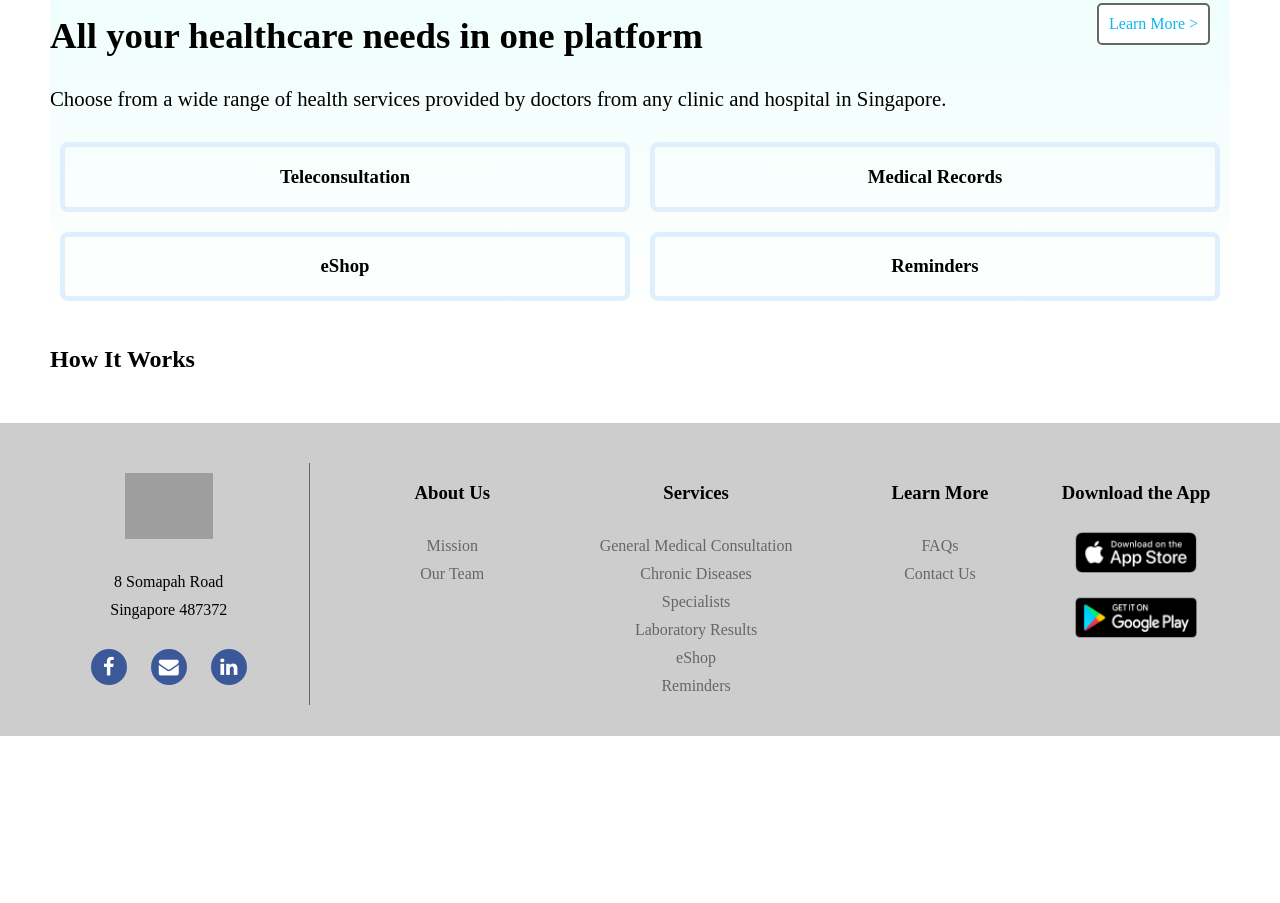
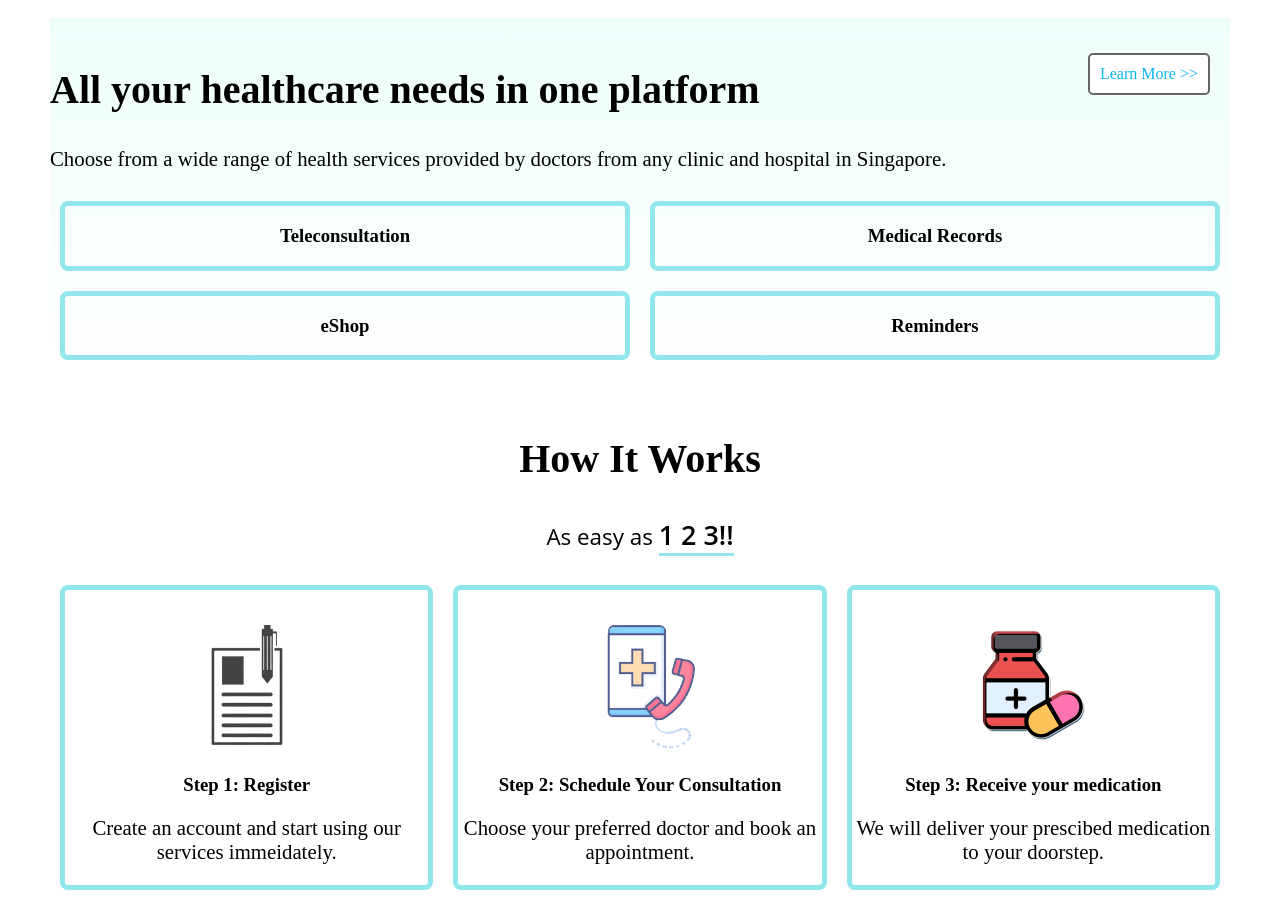
Before and after one commit to JKangg/Hospi-All, a plain HTML site: page HospiAll/index.html in a window 1280 px wide. Shown: the part 501-1404 px from the top of the page. Before the commit the page ends 1237 px from the top, so only its background shows below. Drawn offline with Linux system fonts and the light colour scheme; grey boxes are pictures that could not be loaded.

```diff
--- a/HospiAll/css/How it Works stylesheet.css
+++ b/HospiAll/css/How it Works stylesheet.css
@@ -25,16 +25,51 @@
 	font-size: 30px;
 	margin-top: 0px;
 }
-.step1{
-	background: linear-gradient(to right, #ffffff 0%, #FAFAFA 60%, #FAFAFA 100%)
+
+p{
+	line-height: 1.5;
+	text-align: justify;
 }
+
 .step1-text, .step3-text, .step5-text, .step7-text{
 	width: 30%;
 	display: inline-block;
 	font-size: 20px;
 	margin: 0px 140px 0px 230px;
 }
-.step1 img{
+.step2-text, .step4-text, .step6-text{
+	width: 30%;
+	display: inline-block;
+	font-size: 20px;
+}
+.step1, .step2, .step3, .step4, .step5, .step6{
+	margin: 25px 0px;
+	padding: 20px 0px;
+}
+.step7{
+	margin: 25px 0px 0px 0px;
+	padding: 20px 0px;
+}
+
+.step1, .step3, .step5, .step7{
+	background: linear-gradient(to right, #ffffff 0%, #FAFAFA 60%, #FAFAFA 100%)
+}
+.step1 img, .step3 img{
 	width: 35%;
-	vertical-align: top
+	vertical-align: top;
 }
+.step5 img{
+	width: 25%;
+	vertical-align: top;
+}
+.step7 img{
+	width: 20%;
+	vertical-align: top;
+}
+
+
+.step2 img, .step4 img, .step6 img{
+	width: 23%;
+	vertical-align:baseline;
+	margin: 0px 140px 0px 230px;
+}
--- a/HospiAll/css/index stylesheet.css
+++ b/HospiAll/css/index stylesheet.css
@@ -1,3 +1,9 @@
+h2{
+	font-size: 250%;
+}
+p{
+	font-size: 130%;
+}
 .Download{
 	overflow: auto;
 }
@@ -16,12 +22,7 @@
 	margin: 15px;
 	text-align: center;
 }
-.Download-text h2{
-	font-size: 250%;
-}
-.Download-text p{
-	font-size:110%;
-}
+
 .Download-text img{
 	padding: 20px;
 }
@@ -30,6 +31,7 @@
 	background: #EEFEFB;
 	background: linear-gradient(to bottom, #EEFEFB, #ffffff);
 	padding: 15px 0px;
+	margin: 50px 0px;
 }
 .Services a{
 	text-decoration: none;
@@ -41,26 +43,54 @@
 	float: right;
 	margin: 20px;
 }
-.Services h2{
-	font-size: 230%;
-}
-.Services p{
-	font-size: 130%;
-}
 
-.flex-container{
+.Services .flex-container{
 	display: flex;
 	flex-direction: row;
 	flex-wrap: wrap;
 	justify-content: center;
 }
-.flex{
+.Services .flex{
 	min-width: 30%;
 	max-width: 48%;
 	flex-basis: 40%;
 	flex-grow: 1;
 	text-align: center;
 	margin: 10px;
-	border: 5px solid #DFEFFC;
+	border: 5px solid #91E7ED;
 	border-radius: 8px;
 }
+
+.How{
+	margin: 50px 0px;
+}
+.How .flex-container{
+	display: flex;
+	flex-direction: row;
+	flex-wrap: wrap;
+	justify-content: center;
+}
+.How .flex{
+	min-width: 25%;
+	max-width: 31%;
+	flex-basis: 30%;
+	flex-grow: 1;
+	text-align: center;
+	margin: 10px;
+	border: 5px solid #91E7ED;
+	border-radius: 8px;
+	padding-top: 30px;
+}
+.How h2{
+	text-align: center;
+}
+#tagline{
+	text-align: center;
+	font-size: 140%;
+	font-family: 'Open Sans',Helvetica,Arial,Lucida,sans-serif;
+}
+.How span{
+	border-bottom: solid #91E7ED 3px;
+	font-size: 120%;
+	font-weight: 600;
+}
--- a/HospiAll/index.html
+++ b/HospiAll/index.html
@@ -66,7 +66,7 @@
 </div>
 
 <div class="Services">
-	<a href="Services.html">Learn More ></a>
+	<a href="Services.html">Learn More >></a>
 	<h2>All your healthcare needs in one platform</h2>
 	<p> Choose from a wide range of health services provided by doctors from any clinic and hospital in Singapore.</p>
 	<div class="flex-container">
@@ -87,6 +87,24 @@
 
 <div class="How it works">
 	<h2>How It Works</h2>
+	<p id= "tagline">As easy as <span>1 2 3!!</span></p>
+	<div class="flex-container">
+		<div class="flex flex1">
+			<img src = "images/register.png" alt = "Register">
+			<h3>Step 1: Register</h3>
+			<p>Create an account and start using our services immeidately.</p>
+		</div>
+		<div class="flex flex2">
+			<img src= "images/consultation-index.png" alt="Consultation">
+			<h3>Step 2: Schedule Your Consultation</h3>
+			<p>Choose your preferred doctor and book an appointment.</p>
+		</div>
+		<div class="flex flex3">
+			<img src="images/medicine.png" alt="Medicine">
+		  <h3>Step 3: Receive your medication</h3>
+			<p>We will deliver your prescibed medication to your doorstep.</p>
+	  </div>
+	</div>
 </div>
 
 
```
Also changed, not shown: HospiAll/About us.html (+1 -1 lines), HospiAll/How it Works.html (+9 -3 lines), HospiAll/images/JK.jpg (added), HospiAll/images/Let-us-know.png (added), HospiAll/images/Lim Hao.jpg (added), HospiAll/images/Naomi.jpg (added), HospiAll/images/consultation-index.png (added), HospiAll/images/delivery.png (added), HospiAll/images/medicine.png (added), HospiAll/images/register.png (added), HospiAll/images/review charges.png (added), HospiAll/images/schedule.png (added), HospiAll/images/summary.png (added), HospiAll/images/teleconsult.png (added).
